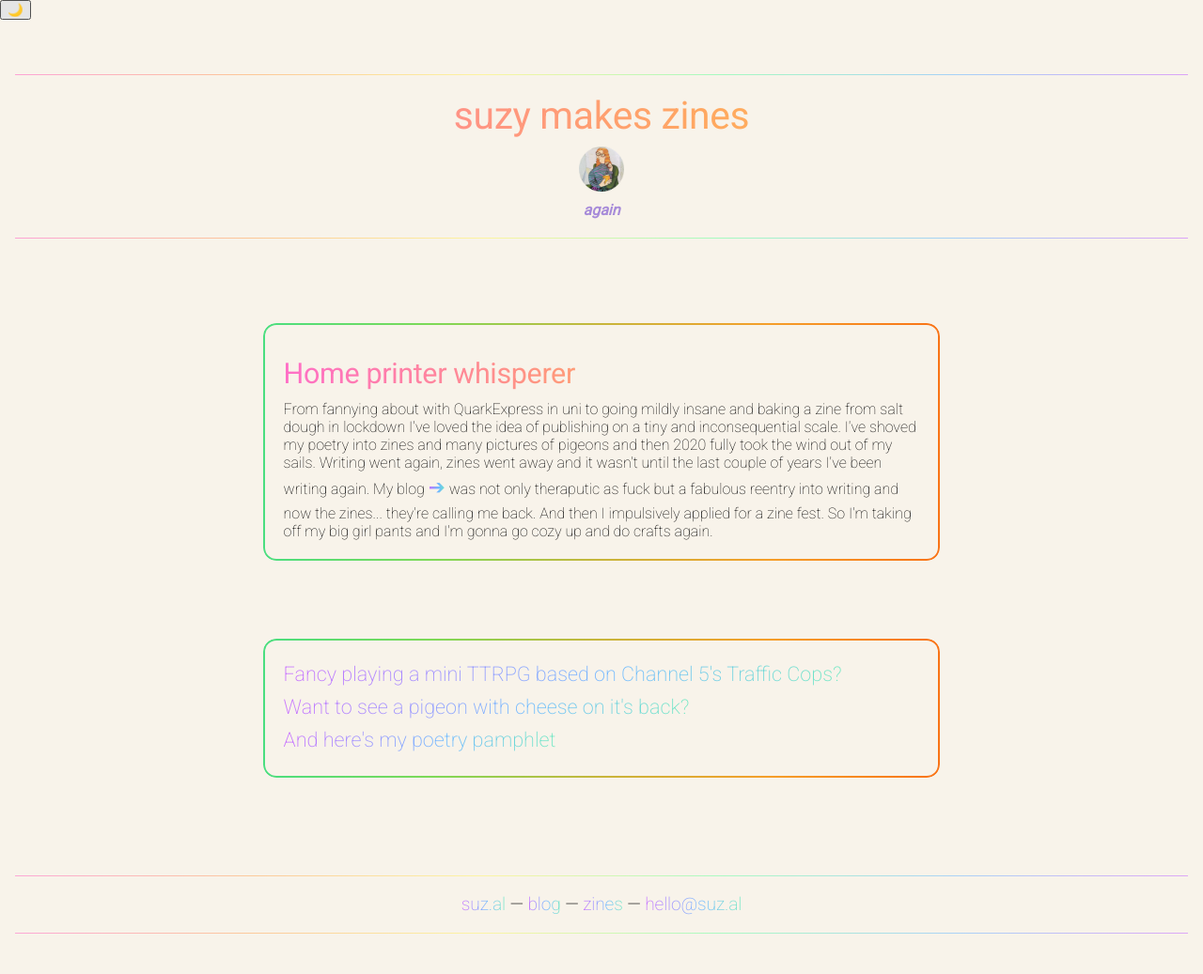
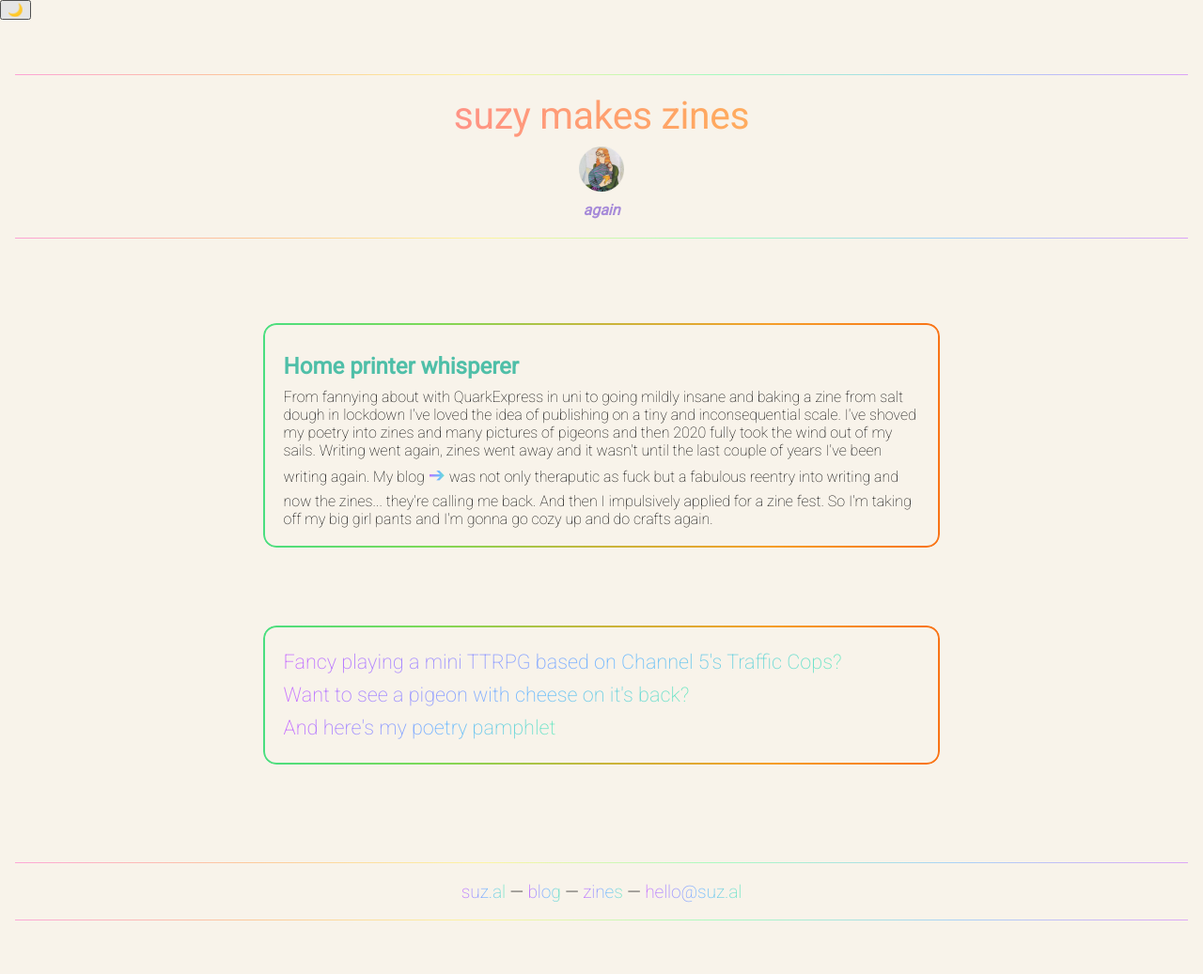
Before and after one commit to Marmitewarlock/suzal, a Jekyll site: the page built from zines/index.md, in a window 1280 px wide. Shown: the whole page at 94% size. Built offline with Jekyll 4.4.1, drawn with Linux system fonts in a browser that asks for light colours.

Commit message:
Update index.md

```diff
--- a/zines/index.md
+++ b/zines/index.md
@@ -5,7 +5,7 @@ permalink: /zines
 description: again
 ---
 <div class="rv-page-card">
-  <h1 class="gradient-text">Home printer whisperer</h1>
+  <h2 class="gradient-text">Home printer whisperer</h2>
   From fannying about with QuarkExpress in uni to going mildly insane and baking a zine from salt dough in lockdown I've loved the idea of publishing on a tiny and inconsequential scale. I've shoved my poetry into zines and many pictures of pigeons and then 2020 fully took the wind out of my sails. Writing went again, zines went away and it wasn't until the last couple of years I've been writing again.
   My blog <a href="http://blog.suz.al">➔</a> was not only theraputic as fuck but a fabulous reentry into writing and now the zines... they're calling me back. And then I impulsively applied for a zine fest. So I'm taking off my big girl pants and I'm gonna go cozy up and do crafts again.
 </div>
```
